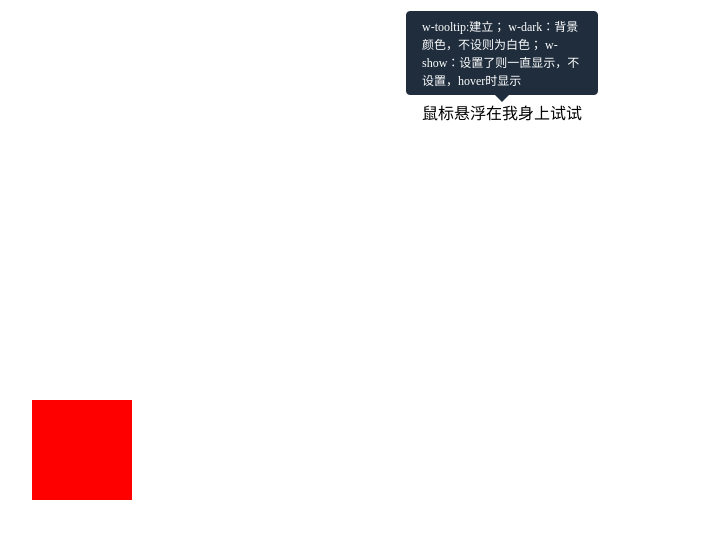
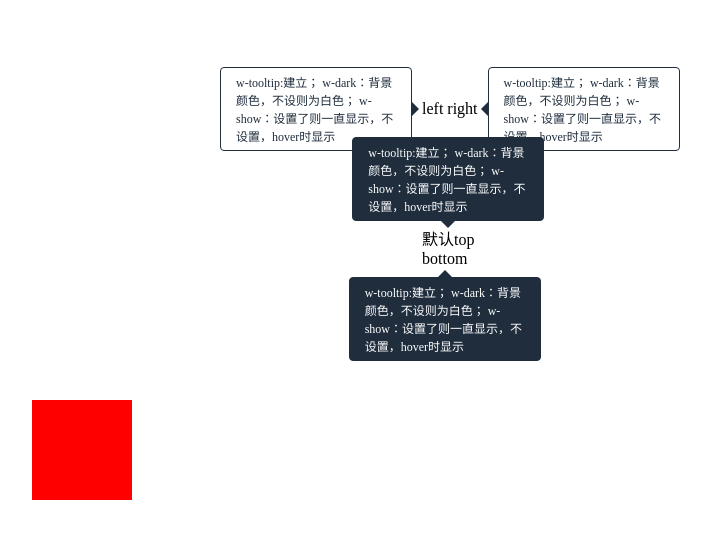
Before and after one commit to SunshowerC/component, a plain HTML site: page tooltip/demo.html in a window 1280 px wide. Shown: the whole page, without its empty margins (68-779 px from the left). Drawn offline with Linux system fonts and the light colour scheme.

Commit message:
finish tooltip

```diff
--- a/tooltip/demo.html
+++ b/tooltip/demo.html
@@ -3,9 +3,11 @@
 <head>
 	<meta charset="UTF-8">
 	<title>Document</title>
+
+    <link rel="stylesheet" href="./scss/tooltip.css">
 </head>
 <body>
-<style>
+<!-- <style>
 
     .w-tooltip {
         position: relative;
@@ -35,6 +37,7 @@
          color: #fff;
      }
 
+    /* tooltip 框 */
     .w-tooltip::after {
         content: attr(data-tooltip);
 
@@ -59,13 +62,19 @@
         transition: opacity 0.4s ease;
     }
 
+    .w-tooltip.w-tooltip--bottom {
+
+    }
+
+
+
     .w-tooltip.w-show::before, .w-tooltip.w-show::after {
         opacity: 1;
     }
 
     .w-tooltip:hover::after {  opacity: 1;  }
     .w-tooltip:hover::before  { opacity: 1;   }
-</style>
+</style> -->
 
 <style scoped >
 
@@ -78,15 +87,29 @@
 	}
 </style>
 
+
 <div style="margin: 100px auto; width: 300px;">
+        <span  class="w-tooltip w-tooltip--left  w-show"
+    data-tooltip="w-tooltip:建立； w-dark：背景颜色，不设则为白色； w-show：设置了则一直显示，不设置，hover时显示" href="">
+        left</span>
 
+        <span  class="w-tooltip w-tooltip--right  w-show"
+    data-tooltip="w-tooltip:建立； w-dark：背景颜色，不设则为白色； w-show：设置了则一直显示，不设置，hover时显示" href="">
+        right</span>
 
-	<span  class="w-tooltip w-dark w-show"
+        <br><br><br><br><br><br><br>
+
+    <span  class="w-tooltip  w-dark w-show"
     data-tooltip="w-tooltip:建立； w-dark：背景颜色，不设则为白色； w-show：设置了则一直显示，不设置，hover时显示" href="">
-		鼠标悬浮在我身上试试</span>
+        默认top</span>
+    <br>
+	<span  class="w-tooltip w-tooltip--bottom w-dark w-show"
+	data-tooltip="w-tooltip:建立； w-dark：背景颜色，不设则为白色； w-show：设置了则一直显示，不设置，hover时显示" href="">
+		bottom</span>
+
 
 </div>
 
-<div class='box w-tooltip' data-tooltip="鼠标悬浮在我身上试试鼠标悬浮在我身上试试鼠标悬浮在我身上试试"></div>
+<div class='box w-tooltip w-tooltip--right' data-tooltip="鼠标悬浮在我身上试试鼠标悬浮在我身上试试鼠标悬浮在我身上试试"></div>
 </body>
 </html>
--- /dev/null
+++ b/tooltip/scss/tooltip.scss
@@ -0,0 +1,116 @@
+.w-tooltip {
+	position: relative;
+
+    /*小三角*/
+    &::before {
+        content: '';
+        position: absolute;
+        left: 50%;
+        bottom:  100%;
+        transform: translate(-50%,5px);
+
+        width: 0;
+        height: 0;
+
+        border: 8px solid transparent;
+        border-top-color: #1f2d3d;
+        pointer-events: none;
+
+        opacity: 0;
+        transition: opacity 0.4s ease;
+    }
+
+    /*tooltip 框*/
+    &::after {
+        content: attr(data-tooltip);
+
+        position: absolute;
+        left: 50%;
+        bottom:  100%;
+
+        transform: translate(-50%, -10px);
+
+        width: 160px;
+        padding: 5px 15px;
+        border: 1px solid #1f2d3d;
+        border-radius: 4px;
+
+        background: #fff;
+        color: #1f2d3d;
+        font-size: 12px;
+        pointer-events: none;
+
+        opacity: 0;
+
+        transition: opacity 0.4s ease;
+    }
+
+    /* 位置向下 */
+    &.w-tooltip--bottom::before {
+        left: 50%;
+        top:100%;
+        bottom: auto;
+        transform: translate(-50%, -5px) rotate(180deg);
+    }
+
+    &.w-tooltip--bottom::after {
+        left: 50%;
+        top:100%;
+        bottom: auto;
+        transform: translate(-50%, 10px)
+    }
+
+    /*位置向右*/
+    &.w-tooltip--right::before {
+        left: 100%;
+        top:50%;
+        bottom: auto;
+        transform: translate(-5px, -50%) rotate(90deg);
+    }
+
+    &.w-tooltip--right::after {
+        left: 100%;
+        top:50%;
+        bottom: auto;
+        transform: translate(10px, -50%);
+    }
+
+    /* 位置向左 */
+    &.w-tooltip--left::before {
+        right: 100%;
+        top:50%;
+        left:auto;
+        bottom: auto;
+        transform: translate(5px, -50%) rotate(-90deg);
+    }
+
+    &.w-tooltip--left::after {
+        right: 100%;
+        top:50%;
+        left:auto;
+        bottom: auto;
+        transform: translate(-10px, -50%);
+    }
+
+
+
+
+    /*黑色背景*/
+    &.w-dark::after {
+            background-color: #1f2d3d;
+            color: #fff;
+    }
+
+
+    /* hover 时显示*/
+    &:hover::after, &:hover::before {
+        opacity: 1;
+    }
+
+
+    /* 一直显示 */
+    &.w-show::before , &.w-show::after {
+        opacity: 1;
+    }
+
+}
```
Also changed, not shown: button/demo.html (line endings or trailing spaces), tooltip/scss/tooltip.css (added). Lines whose indentation alone changed are shown as unchanged.
